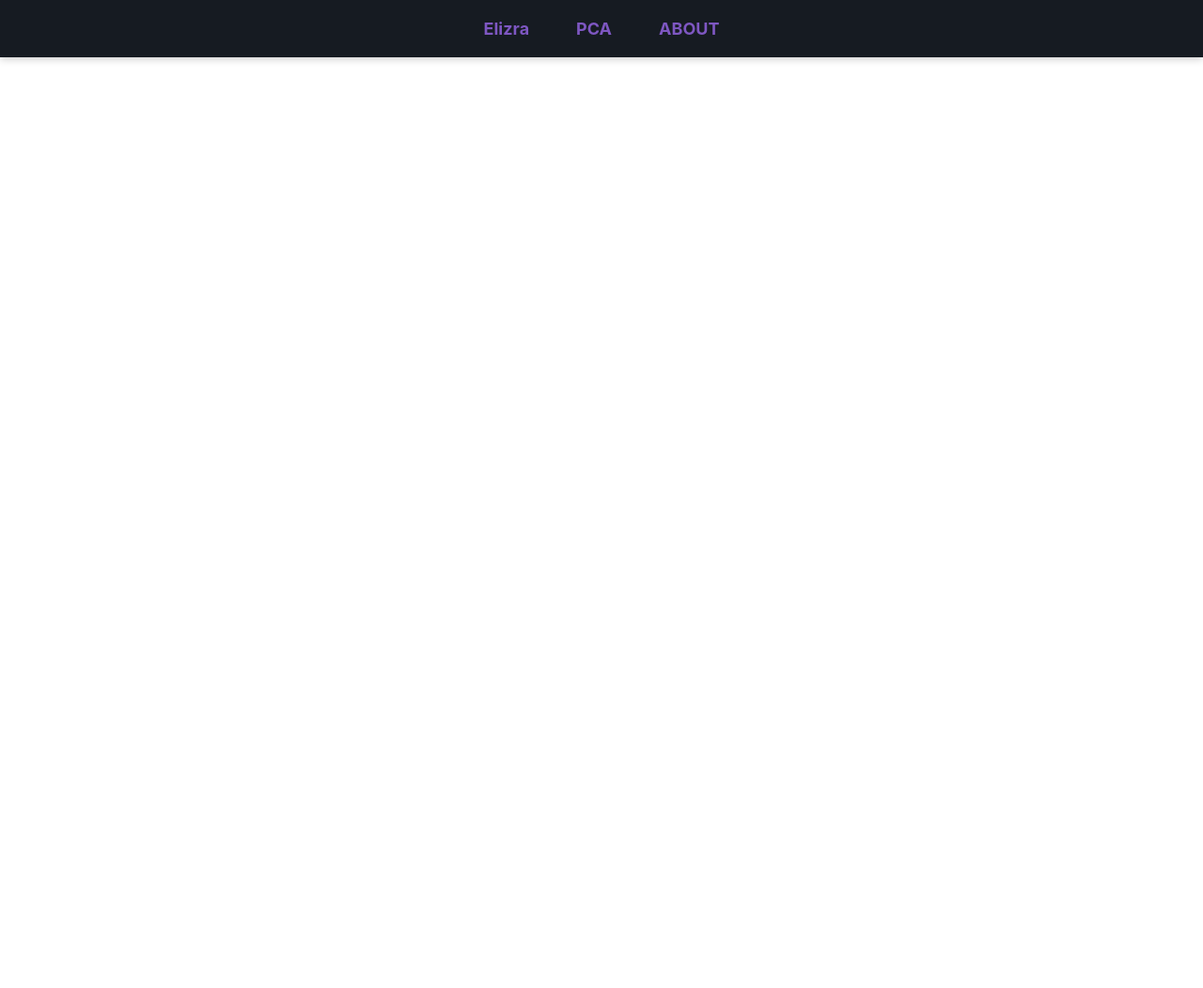
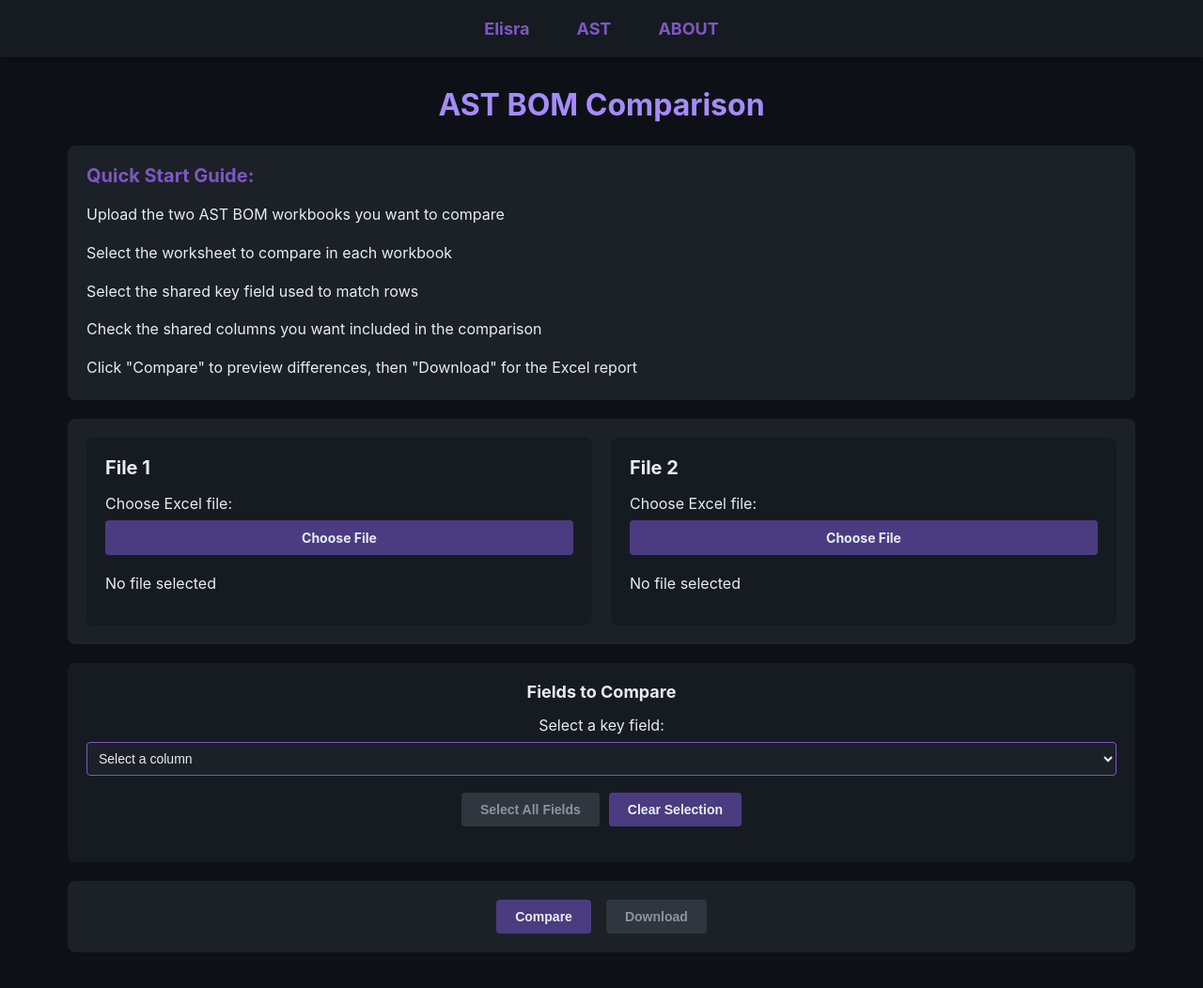
Before and after one commit to Mavline/tables_compare_app, a React (Create React App) app: page /ast in a window 1280 px wide. Before the commit this address had no page. Shown: the top 1052 px of the page at 94% size. Before the commit the page ends 800 px from the top, so only its background shows below. Built offline with nearby package versions, Linux system fonts and the light colour scheme.

Commit message:
Refine AST comparison report and sheet selection

```diff
--- a/src/App.tsx
+++ b/src/App.tsx
@@ -1370,9 +1370,11 @@ const App: React.FC = () => {
     <>
       <Navigation />
       <Routes>
-        <Route path="/" element={<Navigate to="/elizra" replace />} />
-        <Route path="/elizra" element={<MainContent />} />
-        <Route path="/pca" element={<PcaExportCompare />} />
+        <Route path="/" element={<Navigate to="/elisra" replace />} />
+        <Route path="/elisra" element={<MainContent />} />
+        <Route path="/elizra" element={<Navigate to="/elisra" replace />} />
+        <Route path="/ast" element={<PcaExportCompare />} />
+        <Route path="/pca" element={<Navigate to="/ast" replace />} />
         <Route path="/about" element={<About />} />
       </Routes>
     </>
--- a/src/components/Navigation.tsx
+++ b/src/components/Navigation.tsx
@@ -42,20 +42,20 @@ const Navigation: React.FC = () => {
         margin: '0 auto'
       }}>
         <Link
-          to="/elizra"
+          to="/elisra"
           style={linkStyle}
           onMouseEnter={handleMouseEnter}
           onMouseLeave={handleMouseLeave}
         >
-          Elizra
+          Elisra
         </Link>
         <Link
-          to="/pca"
+          to="/ast"
           style={linkStyle}
           onMouseEnter={handleMouseEnter}
           onMouseLeave={handleMouseLeave}
         >
-          PCA
+          AST
         </Link>
         <Link
           to="/about"
--- a/src/pcaExport/PcaExportCompare.tsx
+++ b/src/pcaExport/PcaExportCompare.tsx
@@ -4,7 +4,9 @@ import {
   comparePcaRows,
   createPcaExportWorkbook,
   createPcaReportTable,
+  getPcaWorkbookSheetNames,
   isPcaComparableField,
+  isPcaReportContextField,
   parsePcaWorkbook,
   ParsedPcaWorkbook,
   PcaComparisonResult,
@@ -13,6 +15,8 @@ import {
 
 interface LoadedPcaFile {
   file: File;
+  workbookData: ArrayBuffer;
+  sheetNames: string[];
   parsed: ParsedPcaWorkbook;
 }
 
@@ -151,7 +155,7 @@ const PcaExportCompare: React.FC = () => {
 
   const commonHeaders = useMemo(() => {
     const [left, right] = loadedFiles;
-    if (!left || !right) return left?.parsed.headers || right?.parsed.headers || [];
+    if (!left || !right) return [];
 
     const rightHeaders = new Set(right.parsed.headers);
     return left.parsed.headers.filter(header => rightHeaders.has(header));
@@ -167,22 +171,54 @@ const PcaExportCompare: React.FC = () => {
     return createPcaReportTable(comparison);
   }, [comparison]);
 
+  const alwaysIncludedFields = useMemo(
+    () => commonHeaders.filter(header => isPcaReportContextField(header) && isPcaComparableField(header, keyField)),
+    [commonHeaders, keyField]
+  );
+
+  const comparisonFields = useMemo(
+    () => Array.from(new Set([...selectedFields, ...alwaysIncludedFields])),
+    [alwaysIncludedFields, selectedFields]
+  );
+
   const handleUpload = async (fileIndex: number, file: File | undefined) => {
     if (!file) return;
 
     try {
       setError('');
-      const parsed = parsePcaWorkbook(await file.arrayBuffer());
+      const workbookData = await file.arrayBuffer();
+      const sheetNames = getPcaWorkbookSheetNames(workbookData);
+      const parsed = parsePcaWorkbook(workbookData);
       setLoadedFiles(previous => {
         const next = [...previous];
-        next[fileIndex] = { file, parsed };
+        next[fileIndex] = { file, workbookData, sheetNames, parsed };
         return next;
       });
       setKeyField('');
       setSelectedFields([]);
       setComparison(null);
     } catch (uploadError) {
-      setError(uploadError instanceof Error ? uploadError.message : 'Failed to read PCA Export workbook.');
+      setError(uploadError instanceof Error ? uploadError.message : 'Failed to read AST workbook.');
+    }
+  };
+
+  const handleSheetSelection = (fileIndex: number, sheetName: string) => {
+    const loaded = loadedFiles[fileIndex];
+    if (!loaded) return;
+
+    try {
+      setError('');
+      const parsed = parsePcaWorkbook(loaded.workbookData, sheetName);
+      setLoadedFiles(previous => {
+        const next = [...previous];
+        next[fileIndex] = { ...loaded, parsed };
+        return next;
+      });
+      setKeyField('');
+      setSelectedFields([]);
+      setComparison(null);
+    } catch (sheetError) {
+      setError(sheetError instanceof Error ? sheetError.message : 'Failed to read selected worksheet.');
     }
   };
 
@@ -209,14 +245,14 @@ const PcaExportCompare: React.FC = () => {
   const runComparison = () => {
     const [left, right] = loadedFiles;
     if (!left || !right) {
-      setError('Upload two PCA Export workbooks first.');
+      setError('Upload two AST workbooks first.');
       return;
     }
     if (!keyField) {
       setError('Select a key field before comparing.');
       return;
     }
-    if (selectedFields.length === 0) {
+    if (comparisonFields.length === 0) {
       setError('Select at least one field to compare.');
       return;
     }
@@ -226,7 +262,7 @@ const PcaExportCompare: React.FC = () => {
       leftRows: left.parsed.rows,
       rightRows: right.parsed.rows,
       keyField,
-      selectedFields,
+      selectedFields: comparisonFields,
     }));
   };
 
@@ -240,14 +276,14 @@ const PcaExportCompare: React.FC = () => {
     const buffer = await createPcaExportWorkbook(comparison);
     saveAs(
       new Blob([buffer], { type: 'application/vnd.openxmlformats-officedocument.spreadsheetml.sheet' }),
-      'pca_export_comparison.xlsx'
+      'ast_bom_comparison.xlsx'
     );
   };
 
   return (
     <div className="App">
       <header className="App-header" style={{ boxSizing: 'border-box' }}>
-        <h1 style={{ margin: '0 0 24px', color: '#A78BFA' }}>PCA BOM Comparison</h1>
+        <h1 style={{ margin: '0 0 24px', color: '#A78BFA' }}>AST BOM Comparison</h1>
 
         <section style={panelStyle}>
           <h2 style={{ color: '#7E57C2', margin: '0 0 15px', fontSize: '20px' }}>
@@ -261,7 +297,8 @@ const PcaExportCompare: React.FC = () => {
             lineHeight: '1.8',
             fontSize: '16px',
           }}>
-            <span>Upload the two PCA Export BOM workbooks you want to compare</span>
+            <span>Upload the two AST BOM workbooks you want to compare</span>
+            <span>Select the worksheet to compare in each workbook</span>
             <span>Select the shared key field used to match rows</span>
             <span>Check the shared columns you want included in the comparison</span>
             <span>Click "Compare" to preview differences, then "Download" for the Excel report</span>
@@ -311,9 +348,23 @@ const PcaExportCompare: React.FC = () => {
                       }}>
                         Selected file: {loaded.file.name}
                       </p>
+                      <label
+                        htmlFor={`pca-sheet-select-${index}`}
+                        style={{ display: 'block', marginBottom: '8px', color: '#E6EDF3' }}
+                      >
+                        Select worksheet:
+                      </label>
+                      <select
+                        id={`pca-sheet-select-${index}`}
+                        value={loaded.parsed.sheetName}
+                        onChange={event => handleSheetSelection(index, event.target.value)}
+                        style={{ ...selectStyle, marginBottom: '15px' }}
+                      >
+                        {loaded.sheetNames.map(sheetName => (
+                          <option key={sheetName} value={sheetName}>{sheetName}</option>
+                        ))}
+                      </select>
                       <div style={metaGridStyle}>
-                        <span style={metaLabelStyle}>Sheet</span>
-                        <span style={metaValueStyle}>{loaded.parsed.sheetName}</span>
                         <span style={metaLabelStyle}>Columns</span>
                         <span style={metaValueStyle}>{loaded.parsed.headers.length}</span>
                         <span style={metaLabelStyle}>Rows</span>
@@ -393,7 +444,8 @@ const PcaExportCompare: React.FC = () => {
               <label key={header} style={fieldCardStyle}>
                 <input
                   type="checkbox"
-                  checked={selectedFields.includes(header)}
+                  checked={selectedFields.includes(header) || alwaysIncludedFields.includes(header)}
+                  disabled={alwaysIncludedFields.includes(header)}
                   onChange={() => toggleField(header)}
                 />
                 <span style={{ overflowWrap: 'anywhere' }}>{header}</span>
--- a/src/pcaExport/pcaExportLogic.ts
+++ b/src/pcaExport/pcaExportLogic.ts
@@ -63,6 +63,9 @@ export const isPcaComparableField = (field: string, keyField: string): boolean =
   return normalizeHeader(trimmedField) !== normalizeHeader(keyField);
 };
 
+const findPreferredSheetName = (sheetNames: string[]): string | undefined =>
+  sheetNames.includes(preferredSheetName) ? preferredSheetName : sheetNames[0];
+
 const countSignificantCells = (row: PcaCellValue[]): number =>
   row.filter(cell => {
     if (cell === null || cell === undefined) return false;
@@ -93,15 +96,25 @@ const findHeaderRowIndex = (rows: PcaCellValue[][]): number => {
   return bestIndex;
 };
 
-export const parsePcaWorkbook = (input: ArrayBuffer): ParsedPcaWorkbook => {
+export const getPcaWorkbookSheetNames = (input: ArrayBuffer): string[] => {
   const workbook = XLSX.read(input, { type: 'array', cellDates: true, raw: true });
-  const sheetName = workbook.SheetNames.includes(preferredSheetName)
-    ? preferredSheetName
-    : workbook.SheetNames[0];
+  return workbook.SheetNames;
+};
+
+export const parsePcaWorkbook = (input: ArrayBuffer, requestedSheetName?: string): ParsedPcaWorkbook => {
+  const workbook = XLSX.read(input, { type: 'array', cellDates: true, raw: true });
+  const sheetName = requestedSheetName && workbook.SheetNames.includes(requestedSheetName)
+    ? requestedSheetName
+    : findPreferredSheetName(workbook.SheetNames);
+
+  if (!sheetName) {
+    throw new Error('No worksheet found in AST workbook.');
+  }
+
   const worksheet = workbook.Sheets[sheetName];
 
   if (!worksheet) {
-    throw new Error('No worksheet found in PCA workbook.');
+    throw new Error('No worksheet found in AST workbook.');
   }
 
   const range = XLSX.utils.decode_range(worksheet['!ref'] || 'A1');
@@ -246,7 +259,7 @@ const buildComparisonValues = (
   }, {});
 };
 
-const isQuantityField = (field: string): boolean => {
+export const isQuantityField = (field: string): boolean => {
   const normalized = normalizeHeader(field);
   return normalized === 'quantity' || normalized === 'qty';
 };
@@ -255,6 +268,20 @@ const isRefDesField = (field: string): boolean => {
   const normalized = normalizeHeader(field);
   return normalized === 'refdes' || normalized === 'referencedesignator' || normalized === 'referencedesignators';
 };
+
+export const isDescriptionField = (field: string): boolean => {
+  const normalized = normalizeHeader(field);
+  return [
+    'description',
+    'desc',
+    'itemdescription',
+    'componentdescription',
+    'partdescription',
+  ].includes(normalized);
+};
+
+export const isPcaReportContextField = (field: string): boolean =>
+  isQuantityField(field) || isDescriptionField(field);
 
 const reportFieldLabel = (field: string): string => {
   if (isQuantityField(field)) return 'Qty';
@@ -284,9 +311,12 @@ const rangeAwareTokens = (value: PcaCellValue): string[] =>
 const tokenDifference = (source: string[], comparison: string[]): string =>
   source.filter(item => !comparison.includes(item)).join(', ');
 
-const changedReportFields = (comparison: PcaComparisonResult): string[] =>
+const hasFieldChange = (comparison: PcaComparisonResult, field: string): boolean =>
+  comparison.rows.some(row => row.values[field]?.changed);
+
+const reportFields = (comparison: PcaComparisonResult): string[] =>
   comparison.selectedFields.filter(field =>
-    comparison.rows.some(row => row.values[field]?.changed)
+    isPcaReportContextField(field) || hasFieldChange(comparison, field)
   );
 
 const diffValue = (
@@ -314,31 +344,64 @@ const diffValue = (
   return 'Changed';
 };
 
+const oldNewReportValue = (
+  field: string,
+  value: PcaComparisonValue,
+  side: 'old' | 'new'
+): string => {
+  if (!value.changed) {
+    return isPcaReportContextField(field) ? (side === 'old' ? value.left : value.right) : '';
+  }
+
+  if (!isRefDesField(field)) {
+    return side === 'old' ? value.left : value.right;
+  }
+
+  const leftTokens = rangeAwareTokens(value.left);
+  const rightTokens = rangeAwareTokens(value.right);
+  const added = tokenDifference(rightTokens, leftTokens);
+  const removed = tokenDifference(leftTokens, rightTokens);
+
+  if (!added && !removed) {
+    return side === 'old' ? value.left : value.right;
+  }
+
+  return side === 'old' ? removed : added;
+};
+
 export const createPcaReportTable = (comparison: PcaComparisonResult): PcaReportTable => {
   const columns: PcaReportColumn[] = [
     { header: comparison.keyField, key: 'key', width: 24 },
   ];
-  const fieldsWithChanges = changedReportFields(comparison);
+  const fieldsToReport = reportFields(comparison);
 
-  fieldsWithChanges.forEach((field, index) => {
+  fieldsToReport.forEach((field, index) => {
     const label = reportFieldLabel(field);
+    const includeDiff = hasFieldChange(comparison, field);
+
     columns.push(
       { header: `${label} Old`, key: `field_${index}_old`, width: isRefDesField(field) ? 48 : 16 },
-      { header: `${label} New`, key: `field_${index}_new`, width: isRefDesField(field) ? 48 : 16 },
-      { header: `${label} Diff`, key: `field_${index}_diff`, width: isRefDesField(field) ? 42 : 16 }
+      { header: `${label} New`, key: `field_${index}_new`, width: isRefDesField(field) ? 48 : 16 }
     );
+
+    if (includeDiff) {
+      columns.push({ header: `${label} Diff`, key: `field_${index}_diff`, width: isRefDesField(field) ? 42 : 16 });
+    }
   });
 
   const rows = comparison.rows
-    .filter(row => fieldsWithChanges.some(field => row.values[field]?.changed))
+    .filter(row => comparison.selectedFields.some(field => row.values[field]?.changed))
     .map(row => {
       const reportRow: Record<string, string | number> = { key: row.key };
 
-      fieldsWithChanges.forEach((field, index) => {
+      fieldsToReport.forEach((field, index) => {
         const value = row.values[field] || { left: '', right: '', changed: false };
-        reportRow[`field_${index}_old`] = value.changed ? value.left : '';
-        reportRow[`field_${index}_new`] = value.changed ? value.right : '';
-        reportRow[`field_${index}_diff`] = value.changed ? diffValue(field, value, row.status) : '';
+        reportRow[`field_${index}_old`] = oldNewReportValue(field, value, 'old');
+        reportRow[`field_${index}_new`] = oldNewReportValue(field, value, 'new');
+
+        if (hasFieldChange(comparison, field)) {
+          reportRow[`field_${index}_diff`] = value.changed ? diffValue(field, value, row.status) : '';
+        }
       });
 
       return reportRow;
@@ -349,8 +412,8 @@ export const createPcaReportTable = (comparison: PcaComparisonResult): PcaReport
 
 export const createPcaExportWorkbook = async (comparison: PcaComparisonResult): Promise<ArrayBuffer> => {
   const workbook = new ExcelJS.Workbook();
-  const worksheet = workbook.addWorksheet('PCA Comparison');
-  workbook.creator = 'Elizra BOM Compare';
+  const worksheet = workbook.addWorksheet('AST Comparison');
+  workbook.creator = 'Elisra BOM Compare';
   workbook.created = new Date();
 
   const reportTable = createPcaReportTable(comparison);
```
Also changed, not shown: 3 other files (tests, documents, lock files or other folders).
